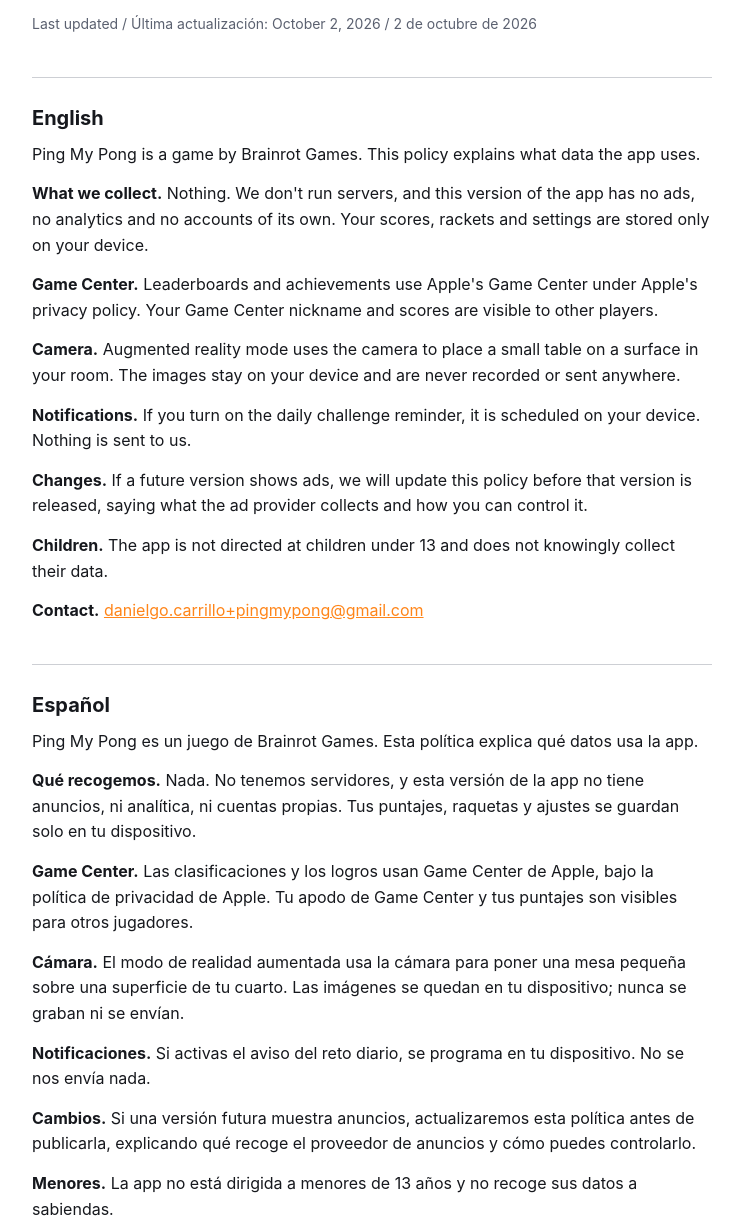
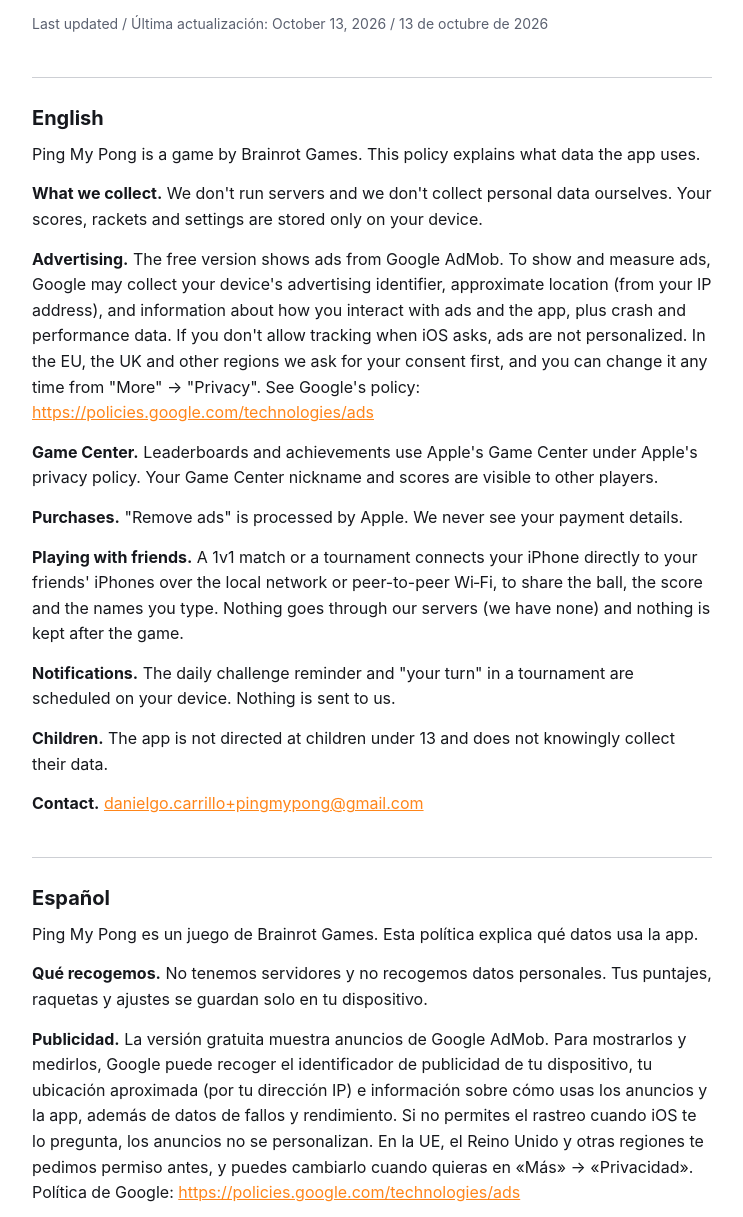
Before and after one commit to Daniel14gonc/pingmypong-policy, a plain HTML site: page index.html in a window 1280 px wide. Shown: the part 106-1323 px from the top of the page, without its empty margins (268-1011 px from the left). Drawn offline with Linux system fonts and the light colour scheme.

Commit message:
Add files via upload

```diff
--- a/index.html
+++ b/index.html
@@ -21,23 +21,25 @@
 <main>
 <h1>Ping My Pong<span>.</span></h1>
 <p>Privacy Policy · Política de privacidad · <a href="#es">Español</a></p>
-<p><em>Last updated / Última actualización: October 2, 2026 / 2 de octubre de 2026</em></p>
+<p><em>Last updated / Última actualización: October 13, 2026 / 13 de octubre de 2026</em></p>
 <h2>English</h2>
 <p>Ping My Pong is a game by Brainrot Games. This policy explains what data the app uses.</p>
-<p><strong>What we collect.</strong> Nothing. We don&#x27;t run servers, and this version of the app has no ads, no analytics and no accounts of its own. Your scores, rackets and settings are stored only on your device.</p>
-<p><strong>Game Center.</strong> Leaderboards and achievements use Apple&#x27;s Game Center under Apple&#x27;s privacy policy. Your Game Center nickname and scores are visible to other players.</p>
-<p><strong>Camera.</strong> Augmented reality mode uses the camera to place a small table on a surface in your room. The images stay on your device and are never recorded or sent anywhere.</p>
-<p><strong>Notifications.</strong> If you turn on the daily challenge reminder, it is scheduled on your device. Nothing is sent to us.</p>
-<p><strong>Changes.</strong> If a future version shows ads, we will update this policy before that version is released, saying what the ad provider collects and how you can control it.</p>
+<p><strong>What we collect.</strong> We don't run servers and we don't collect personal data ourselves. Your scores, rackets and settings are stored only on your device.</p>
+<p><strong>Advertising.</strong> The free version shows ads from Google AdMob. To show and measure ads, Google may collect your device's advertising identifier, approximate location (from your IP address), and information about how you interact with ads and the app, plus crash and performance data. If you don't allow tracking when iOS asks, ads are not personalized. In the EU, the UK and other regions we ask for your consent first, and you can change it any time from "More" → "Privacy". See Google's policy: <a href="https://policies.google.com/technologies/ads">https://policies.google.com/technologies/ads</a></p>
+<p><strong>Game Center.</strong> Leaderboards and achievements use Apple's Game Center under Apple's privacy policy. Your Game Center nickname and scores are visible to other players.</p>
+<p><strong>Purchases.</strong> "Remove ads" is processed by Apple. We never see your payment details.</p>
+<p><strong>Playing with friends.</strong> A 1v1 match or a tournament connects your iPhone directly to your friends' iPhones over the local network or peer-to-peer Wi‑Fi, to share the ball, the score and the names you type. Nothing goes through our servers (we have none) and nothing is kept after the game.</p>
+<p><strong>Notifications.</strong> The daily challenge reminder and "your turn" in a tournament are scheduled on your device. Nothing is sent to us.</p>
 <p><strong>Children.</strong> The app is not directed at children under 13 and does not knowingly collect their data.</p>
 <p><strong>Contact.</strong> <a href="mailto:danielgo.carrillo+pingmypong@gmail.com">danielgo.carrillo+pingmypong@gmail.com</a></p>
 <h2 id="es">Español</h2>
 <p>Ping My Pong es un juego de Brainrot Games. Esta política explica qué datos usa la app.</p>
-<p><strong>Qué recogemos.</strong> Nada. No tenemos servidores, y esta versión de la app no tiene anuncios, ni analítica, ni cuentas propias. Tus puntajes, raquetas y ajustes se guardan solo en tu dispositivo.</p>
+<p><strong>Qué recogemos.</strong> No tenemos servidores y no recogemos datos personales. Tus puntajes, raquetas y ajustes se guardan solo en tu dispositivo.</p>
+<p><strong>Publicidad.</strong> La versión gratuita muestra anuncios de Google AdMob. Para mostrarlos y medirlos, Google puede recoger el identificador de publicidad de tu dispositivo, tu ubicación aproximada (por tu dirección IP) e información sobre cómo usas los anuncios y la app, además de datos de fallos y rendimiento. Si no permites el rastreo cuando iOS te lo pregunta, los anuncios no se personalizan. En la UE, el Reino Unido y otras regiones te pedimos permiso antes, y puedes cambiarlo cuando quieras en «Más» → «Privacidad». Política de Google: <a href="https://policies.google.com/technologies/ads">https://policies.google.com/technologies/ads</a></p>
 <p><strong>Game Center.</strong> Las clasificaciones y los logros usan Game Center de Apple, bajo la política de privacidad de Apple. Tu apodo de Game Center y tus puntajes son visibles para otros jugadores.</p>
-<p><strong>Cámara.</strong> El modo de realidad aumentada usa la cámara para poner una mesa pequeña sobre una superficie de tu cuarto. Las imágenes se quedan en tu dispositivo; nunca se graban ni se envían.</p>
-<p><strong>Notificaciones.</strong> Si activas el aviso del reto diario, se programa en tu dispositivo. No se nos envía nada.</p>
-<p><strong>Cambios.</strong> Si una versión futura muestra anuncios, actualizaremos esta política antes de publicarla, explicando qué recoge el proveedor de anuncios y cómo puedes controlarlo.</p>
+<p><strong>Compras.</strong> «Quitar anuncios» lo procesa Apple. Nunca vemos tus datos de pago.</p>
+<p><strong>Jugar con amigos.</strong> Un partido 1v1 o un torneo conecta tu iPhone directo con los de tus amigos por la red local o Wi‑Fi entre dispositivos, para compartir la bola, el marcador y los nombres que escriben. Nada pasa por servidores nuestros (no tenemos) y nada se guarda después del juego.</p>
+<p><strong>Notificaciones.</strong> El aviso del reto diario y el «te toca» de un torneo se programan en tu dispositivo. No se nos envía nada.</p>
 <p><strong>Menores.</strong> La app no está dirigida a menores de 13 años y no recoge sus datos a sabiendas.</p>
 <p><strong>Contacto.</strong> <a href="mailto:danielgo.carrillo+pingmypong@gmail.com">danielgo.carrillo+pingmypong@gmail.com</a></p>
 </main>
```
